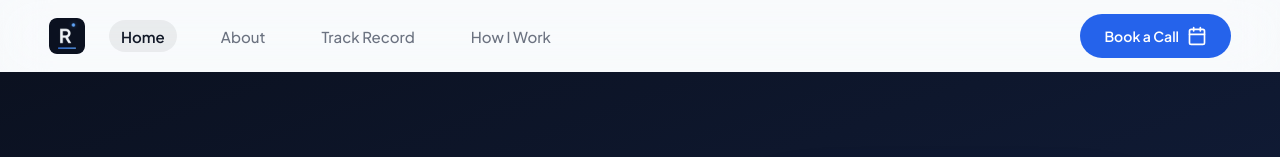
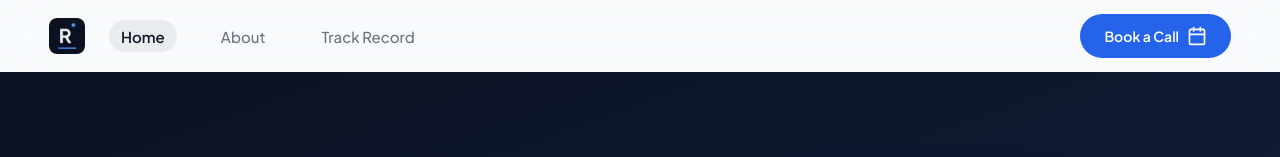
Before and after one commit to Rickvdkommer/RevenueAmp, a React (Vite) app: page / in a window 1280 px wide. Shown: the top 157 px of the page. Built offline with nearby package versions, Linux system fonts and the light colour scheme.

Commit message:
Hide How I Work section and nav link (code preserved)
Co-Authored-By: Claude Opus 4.6 <noreply@anthropic.com>

```diff
--- a/src/App.jsx
+++ b/src/App.jsx
@@ -391,7 +391,7 @@ function App() {
     )
     document.querySelectorAll('.animate').forEach((el) => animObserver.observe(el))
 
-    const sectionIds = ['hero', 'about', 'proof-points', 'process', 'lets-talk']
+    const sectionIds = ['hero', 'about', 'proof-points', 'lets-talk']
     const sectionObserver = new IntersectionObserver(
       (entries) => {
         entries.forEach((entry) => {
@@ -433,7 +433,7 @@ function App() {
             <a href="#" className={activeSection === 'hero' ? 'nav-active' : ''} onClick={(e) => { e.preventDefault(); window.scrollTo({ top: 0, behavior: 'smooth' }) }}>Home</a>
             <a href="#about" className={activeSection === 'about' ? 'nav-active' : ''}>About</a>
             <a href="#proof-points" className={activeSection === 'proof-points' ? 'nav-active' : ''}>Track Record</a>
-            <a href="#process" className={activeSection === 'process' ? 'nav-active' : ''}>How I Work</a>
+            {/* <a href="#process" className={activeSection === 'process' ? 'nav-active' : ''}>How I Work</a> */}
           </div>
         </div>
         <div>
@@ -533,7 +533,7 @@ function App() {
         </div>
       </section>
 
-      {/* HOW I WORK */}
+      {/* HOW I WORK — hidden for now
       <section id="process" className="section-light">
         <span className="badge badge-primary animate animate-fade-up">How I Work</span>
         <h2 className="section-title animate animate-fade-up delay-1">
@@ -571,6 +571,7 @@ function App() {
           </div>
         </div>
       </section>
+      */}
 
       {/* LET'S TALK */}
       <section id="lets-talk" className="section-cta">
```
